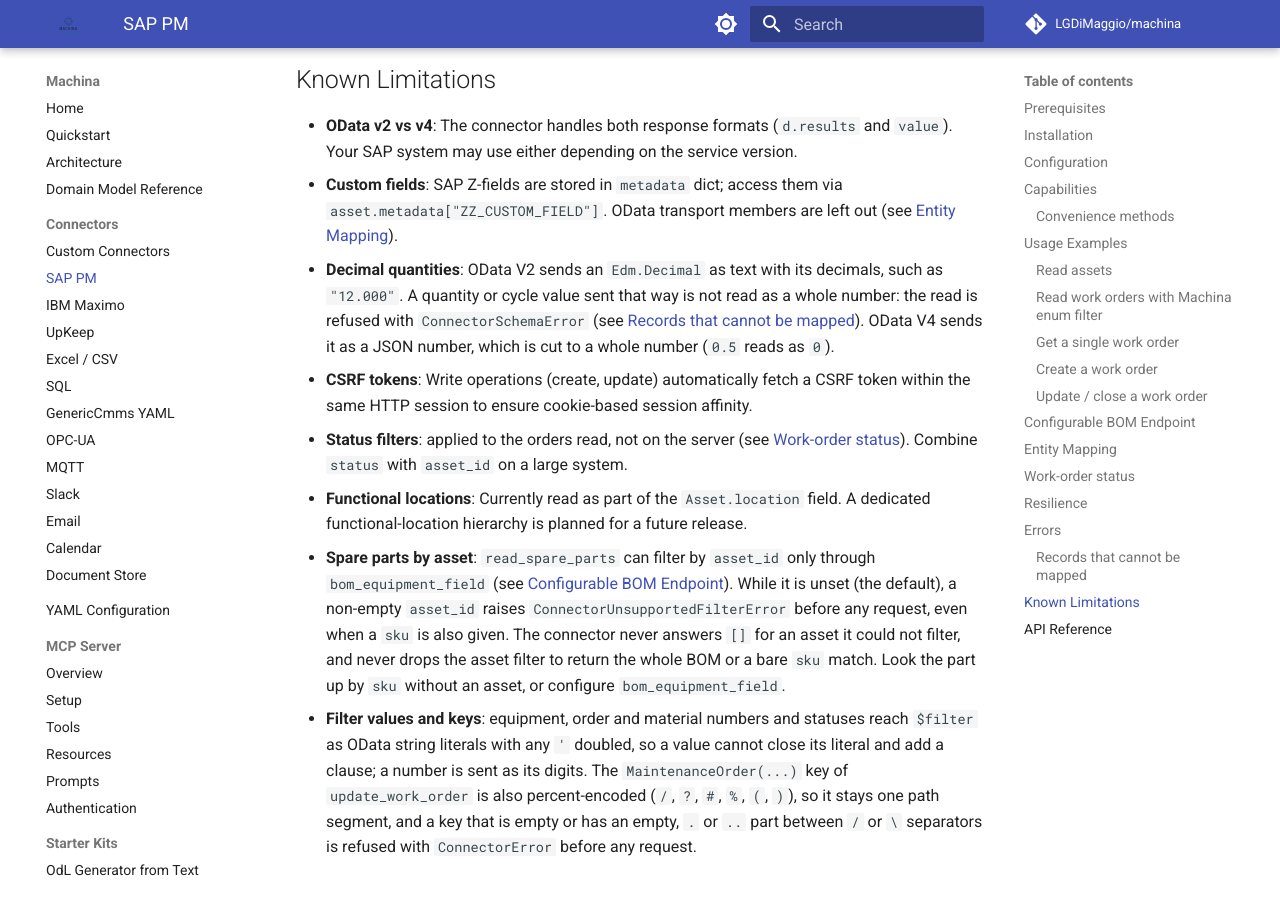
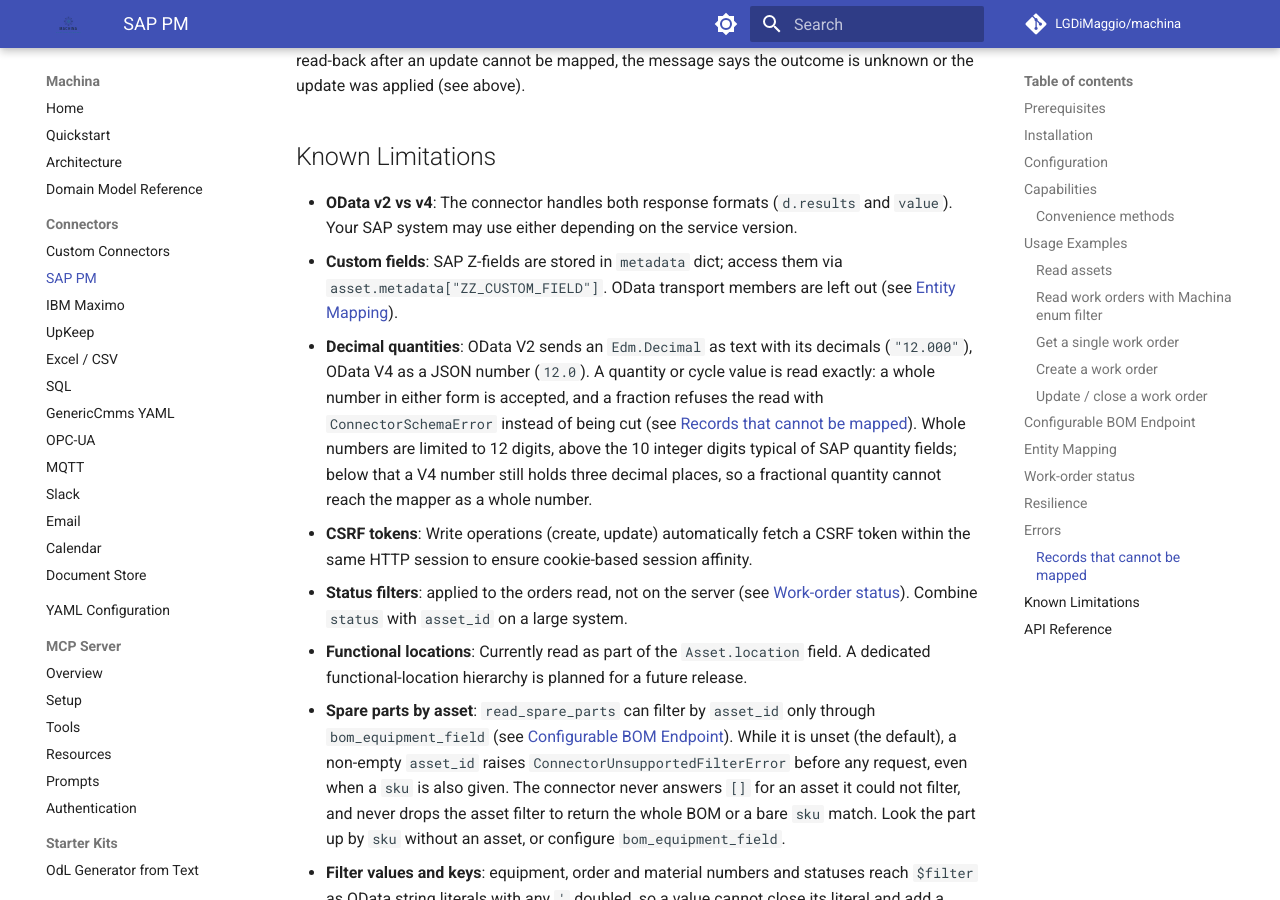
Before and after one commit to LGDiMaggio/machina, an MkDocs documentation site: the page built from docs/connectors/sap-pm.md, in a window 1280 px wide and 900 px high, scrolled down 10530 px. Built offline with MkDocs 1.6.1 and Material for MkDocs 9.7.7, drawn with Linux system fonts in a browser that asks for light colours; comment, search, counter and statistics services are not loaded; some of the changed text lies outside the part shown.

Commit message:
docs(sap-pm): document exact whole-number quantities
- docs/connectors/sap-pm.md: the Entity Mapping refusal rules state that a
  quantity or cycle value reads exactly as a whole number in OData V2 text
  or V4 numbers, and that fractions, booleans, NaN, infinity, non-numbers
  and whole numbers of more than 12 digits are refused; the Decimal
  quantities limitation describes the new rule and the bound.
- CHANGELOG: a Fixed entry under [Unreleased].
- mappers/sap_pm.py: the bound's comment says SAP quantity fields
  typically hold at most 10 integer digits (comment only).

```diff
--- a/docs/connectors/sap-pm.md
+++ b/docs/connectors/sap-pm.md
@@ -223,9 +223,12 @@ A record refuses the read (see
 [Records that cannot be mapped](#records-that-cannot-be-mapped)) when:
 
 - a quantity (`AvailableQuantity`, `Quantity`) or a cycle value
-  (`MaintenancePlanCycleValue`, `CycleValue`) is text that is not a whole
-  number, such as `"12.000"`, or a value that is neither text nor a number. A
-  JSON number is cut to a whole number, as before: `12.7` reads as `12`;
+  (`MaintenancePlanCycleValue`, `CycleValue`) is not a whole number: a
+  fraction such as `"12.5"`, `12.7` or `0.5` (never cut to a whole number), a
+  boolean, NaN, infinity, or a value that is neither a number nor numeric
+  text. A whole number of more than 12 digits is refused too. A whole number
+  reads exactly in either OData representation: V2 text such as `"12"` or
+  `"12.000"`, and V4 numbers such as `12` or `12.0`, all read as `12`;
 - a price (`StandardPrice`, `Price`) is not a number or numeric text;
 - a date is a `/Date(...)/` that is not a whole number of milliseconds or is
   out of range, or is not text. Other text that is not a date reads as the
@@ -434,7 +437,7 @@ update was applied (see above).
 
 - **OData v2 vs v4**: The connector handles both response formats (`d.results` and `value`). Your SAP system may use either depending on the service version.
 - **Custom fields**: SAP Z-fields are stored in `metadata` dict; access them via `asset.metadata["ZZ_CUSTOM_FIELD"]`. OData transport members are left out (see [Entity Mapping](#entity-mapping)).
-- **Decimal quantities**: OData V2 sends an `Edm.Decimal` as text with its decimals, such as `"12.000"`. A quantity or cycle value sent that way is not read as a whole number: the read is refused with `ConnectorSchemaError` (see [Records that cannot be mapped](#records-that-cannot-be-mapped)). OData V4 sends it as a JSON number, which is cut to a whole number (`0.5` reads as `0`).
+- **Decimal quantities**: OData V2 sends an `Edm.Decimal` as text with its decimals (`"12.000"`), OData V4 as a JSON number (`12.0`). A quantity or cycle value is read exactly: a whole number in either form is accepted, and a fraction refuses the read with `ConnectorSchemaError` instead of being cut (see [Records that cannot be mapped](#records-that-cannot-be-mapped)). Whole numbers are limited to 12 digits, above the 10 integer digits typical of SAP quantity fields; below that a V4 number still holds three decimal places, so a fractional quantity cannot reach the mapper as a whole number.
 - **CSRF tokens**: Write operations (create, update) automatically fetch a CSRF token within the same HTTP session to ensure cookie-based session affinity.
 - **Status filters**: applied to the orders read, not on the server (see [Work-order status](#work-order-status)). Combine `status` with `asset_id` on a large system.
 - **Functional locations**: Currently read as part of the `Asset.location` field. A dedicated functional-location hierarchy is planned for a future release.
```
Also changed, not shown: CHANGELOG.md (+4 -0 lines), 1 other file.
